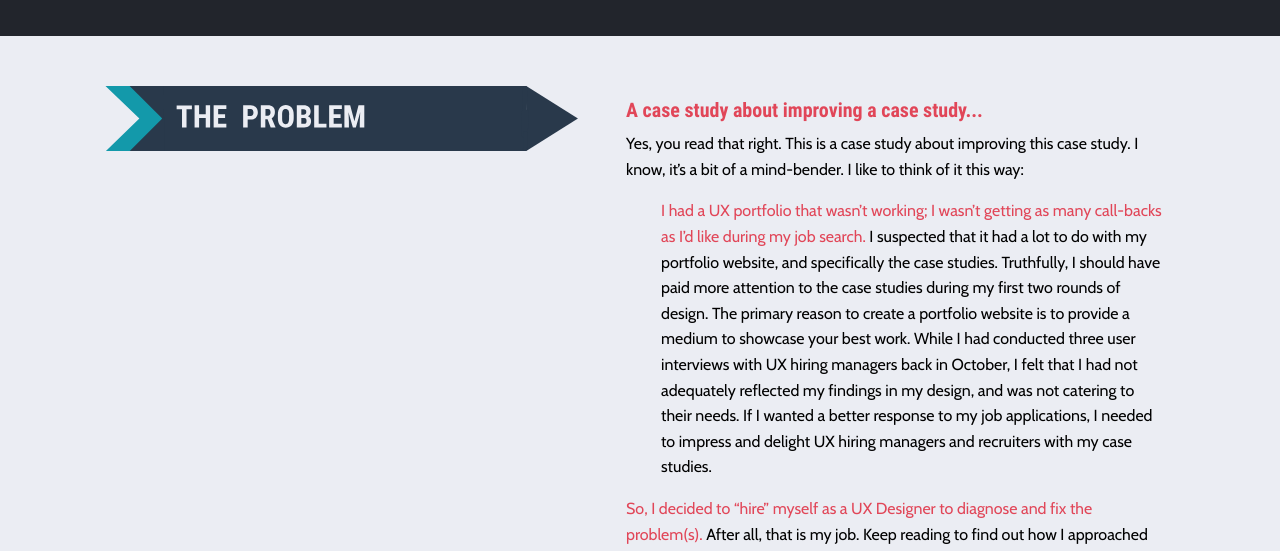
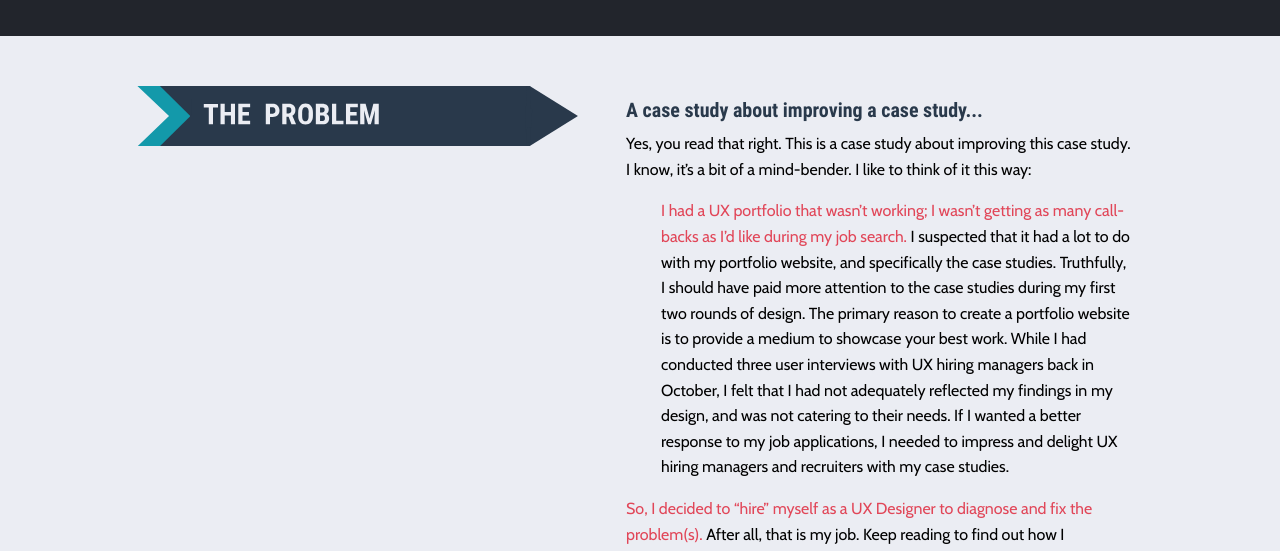
Before and after one commit to emeriwether/emeriwether.github.io, a Jekyll site: the page built from project.html, in a window 1280 px wide. Shown: the part 1011-1562 px from the top of the page. Built offline with Jekyll 4.4.1, drawn with Linux system fonts in a browser that asks for light colours.

Commit message:
change subtitle font color

```diff
--- a/css2/project.css
+++ b/css2/project.css
@@ -51,15 +51,15 @@
     padding: 0 1em 3em 1em;
 }
 
-section {
+main section {
     padding: 1.50em 2em 0 2em;
 }
 
-section h5 {
+main section h5 {
     color: #29394B;
 }
 
-section p {
+main section p {
     color: #000000;
 }
 
--- a/project.html
+++ b/project.html
@@ -114,7 +114,7 @@
         </div>
         <!-- TEXT -->
         <div class="large-6 cell bodyText">
-            <h5 class="text-left coralText">A case study about improving a case study...</h5>
+            <h5 class="text-left">A case study about improving a case study...</h5>
             <p class="text-left">Yes, you read that right. This is a case study about improving this case study. I know, it’s a bit of a mind-bender. I like to think of it this way:</p>
             <p class="text-left indentText"><mark class="coralText">I had a UX portfolio that wasn’t working; I wasn’t getting as many call-backs as I’d like during my job search.</mark> I suspected that it had a lot to do with my portfolio website, and specifically the case studies. Truthfully, I should have paid more attention to the case studies during my first two rounds of design. The primary reason to create a portfolio website is to provide a medium to showcase your best work. While I had conducted three user interviews with UX hiring managers back in October, I felt that I had not adequately reflected my findings in my design, and was not catering to their needs. If I wanted a better response to my job applications, I needed to impress and delight UX hiring managers and recruiters with my case studies.</p>
             <p class="text-left"><mark class="coralText">So, I decided to “hire” myself as a UX Designer to diagnose and fix the problem(s).</mark> After all, that is my job. Keep reading to find out how I approached the problem. </p>
@@ -130,7 +130,7 @@
         </div>
         <!-- TEXT -->
         <div class="large-6 cell bodyText">
-            <h5 class="text-left coralText">The need to refocus on the user...</h4>
+            <h5 class="text-left">The need to refocus on the user...</h4>
             <p class="text-left">In considering where I had gone wrong in my past designs, <mark class="coralText">I could tell right away that I had lost sight of my target users</mark>. I had all the data I needed from interviews I conducted in October 2017, but I had overlooked a lot of it. So, to get myself back on track and refocus on the user, <mark class="coralText">I started this project by creating personas for my two main target users.</mark></p>
 
             <a data-open="personasOnCorkboard"><img class="regularImage" src="images/project2/personas_on_corkboard.png" alt="A persona of a UX hiring manager and a persona of an IT recruiter"></a>
@@ -185,7 +185,7 @@
         </div>
         <!-- TEXT -->
         <div class="large-6 cell bodyText">
-            <h5 class="text-left coralText">Discovering the underlying problems...</h4>
+            <h5 class="text-left">Discovering the underlying problems...</h4>
             <p class="text-left"><mark class="coralText">To avoid making assumptions about what was wrong (and right) with my current case study design, I conducted user interviews and testing. Unfortunately, I had limited resources to gather testers, so I had to do some “guerrila” testing.</mark> I conducted three 30-minute interviews, and had 12 people take a series of six simple user tests. Both my time and money was limited, so I had to find family and friends to participate in this round of testing. However, <mark class="coralText">the insights they gave me showed me to ways in which I could improve the usability of the site for all users</mark>, UX hiring managers and recruiters included.</p>
 
             <div class="grid-x small-up-3">
@@ -239,7 +239,7 @@
         </div>
         <!-- TEXT -->
         <div class="large-6 cell bodyText">
-            <h5 class="text-left coralText">Redesigning with the user in mind...</h4>
+            <h5 class="text-left">Redesigning with the user in mind...</h4>
             <p class="text-left">With the results of my user testing and interviews in mind, I proceeded to redesign my case study. I started with skectches, then gathered my best ideas into a wireframe of the page. From there, I created a high-fidelity prototype. Throughout this process, I integrated the findings from my user testing into my design choices:</p>
             <ol class="text-left indentText">
                 <li>To make the case study more intersting and engaging, <mark class="coralText">I restructured the content to read like a story</mark>.</li>
```
